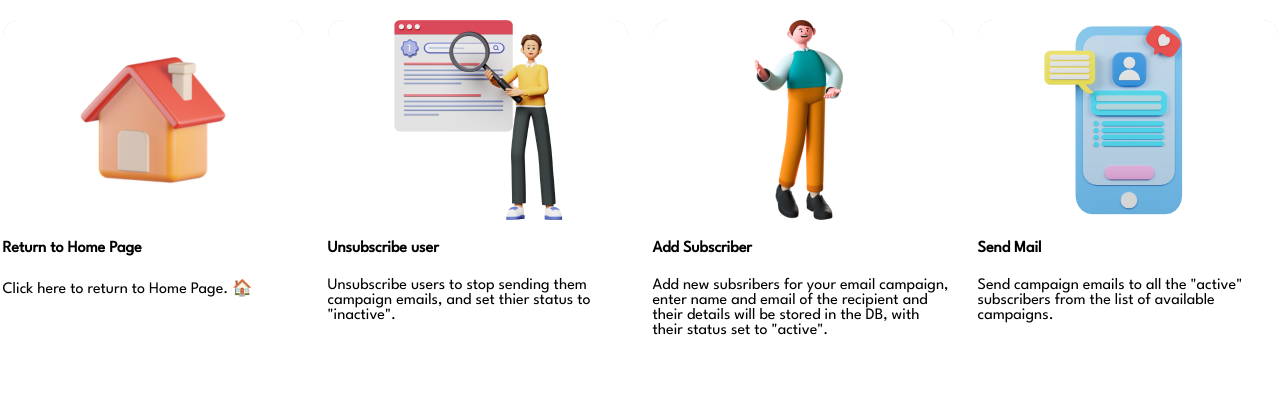
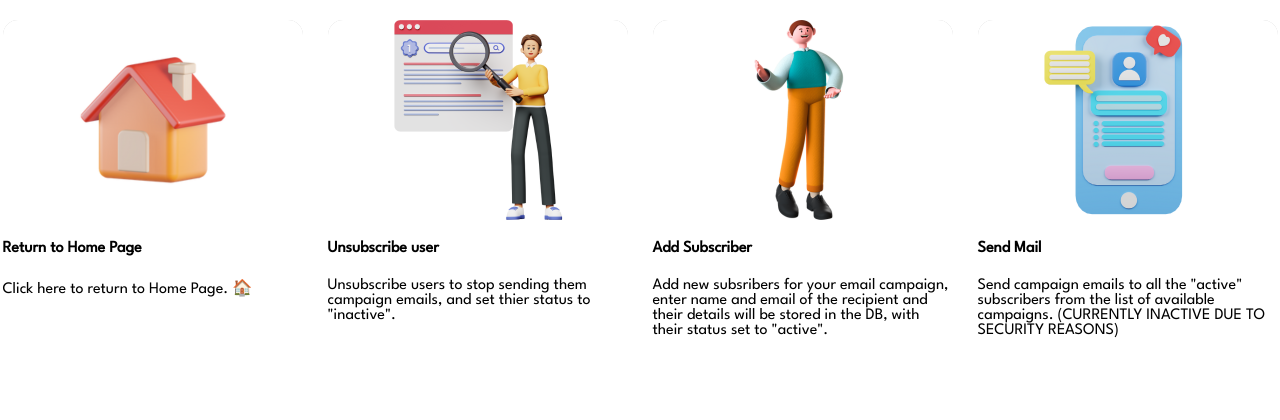
Before and after one commit to utkarsh23kushwaha/mailed-it, a Django app: template templates/add_campaign.html in a window 1280 px wide. Shown: the part 660-1080 px from the top of the page. Run offline with Django 3.2, Linux system fonts and the light colour scheme; the template is opened without the code that fills it, so the values that code supplies are empty.

Commit message:
Update add_campaign.html

```diff
--- a/templates/add_campaign.html
+++ b/templates/add_campaign.html
@@ -194,7 +194,7 @@
             <img src="/static/send_email.png" class="card-img-top" alt="Card Image">
             <div class="card-body">
                 <h4 class="card-title"> Send Mail </h4>
-                <p class="card-text"> Send campaign emails to all the "active" subscribers from the list of available campaigns.</p>
+                <p class="card-text"> Send campaign emails to all the "active" subscribers from the list of available campaigns. (CURRENTLY INACTIVE DUE TO SECURITY REASONS)</p>
 
             </div>
         </div>
```
